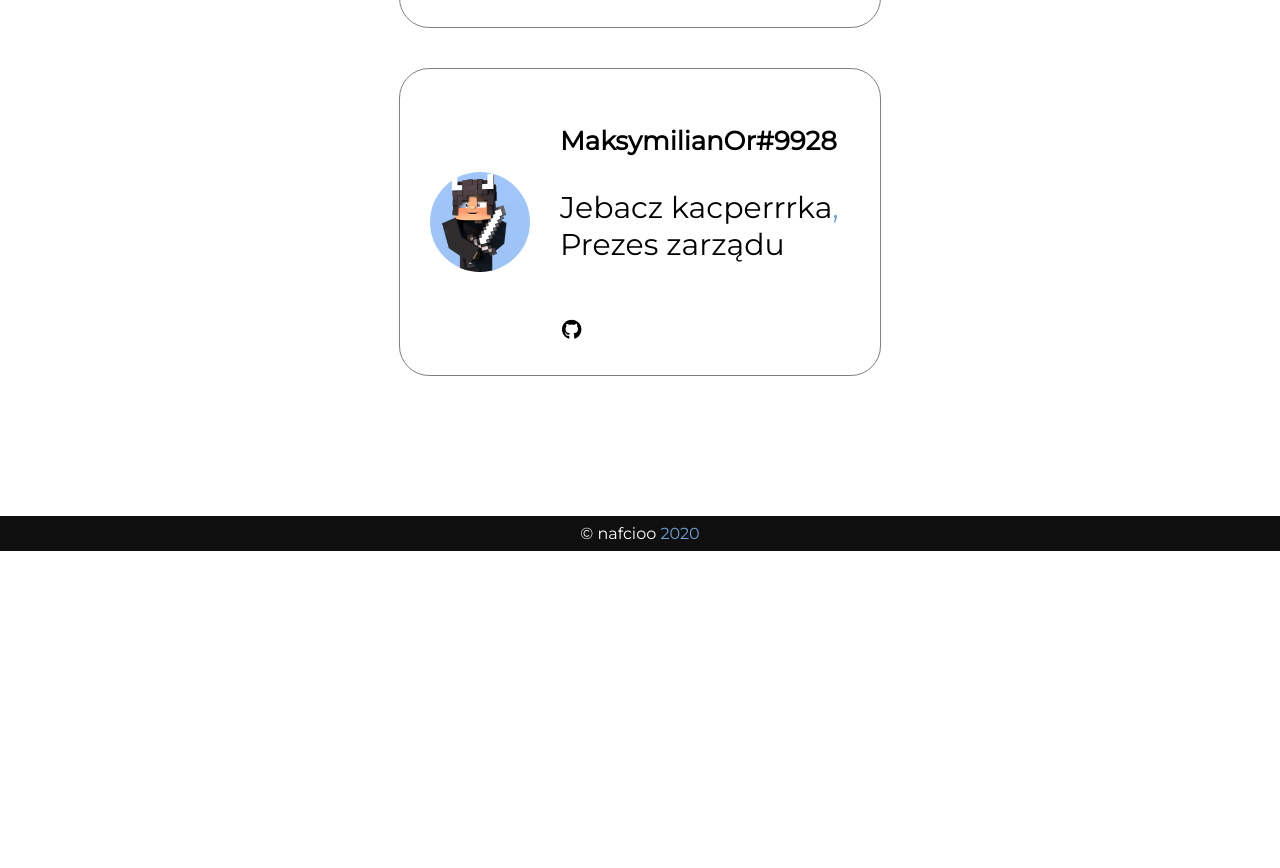
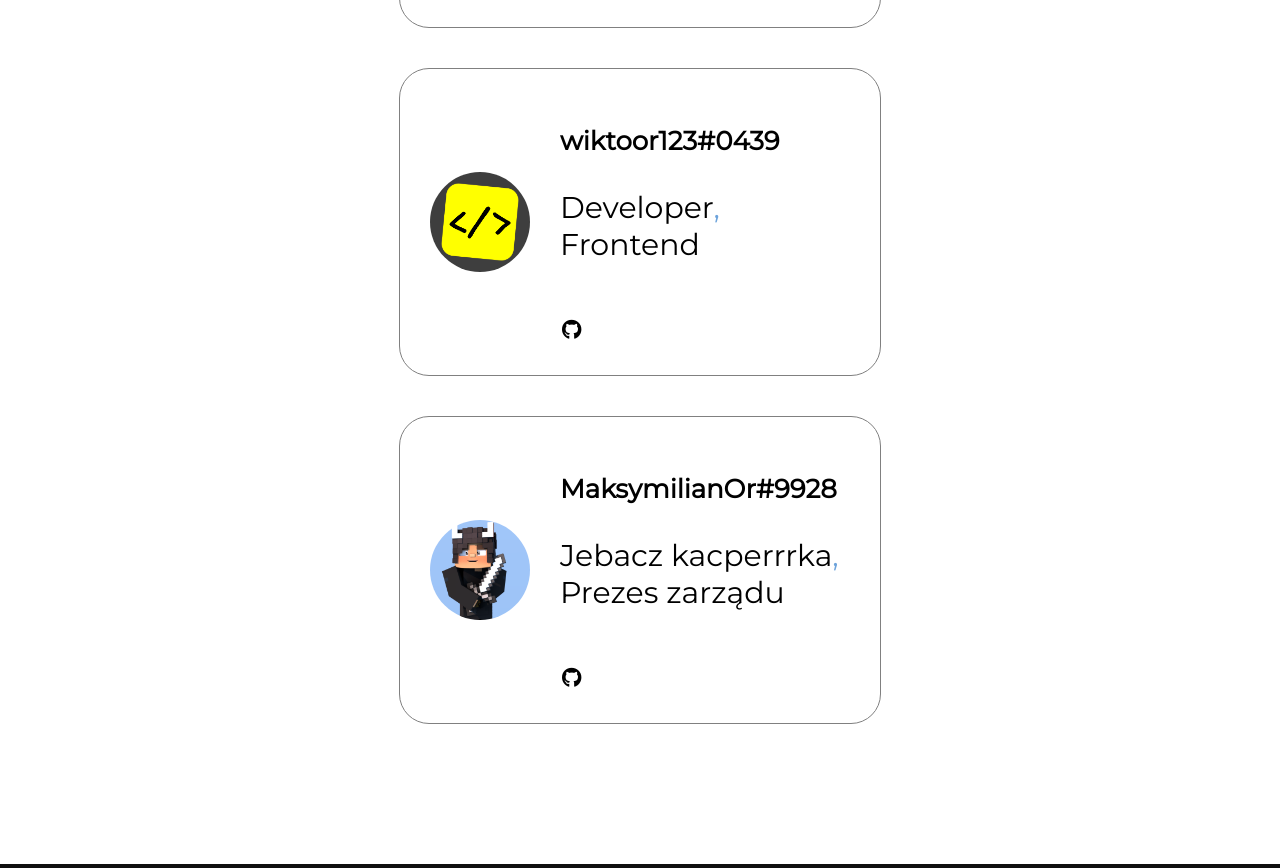
Before and after one commit to Alt-F4-Team/Alt-F4-Team, a plain HTML site: page index.html in a window 1280 px wide. Shown: the part 3389-4257 px from the top of the page. Before the commit the page ends 3940 px from the top, so only its background shows below. Drawn offline with nearby package versions, Linux system fonts and the light colour scheme.

Commit message:
Welcome, wiktoor123!
Signed-off-by: Naveq <naveq.yt@gmail.com>

```diff
--- a/index.html
+++ b/index.html
@@ -96,6 +96,16 @@
 									class="fab fa-github"></i></a>
                         </div>
                     </div>
+				</div>
+				<div class="box"><img src="./img/wiktoor123.png">
+                    <div class="boxUser">
+                        <h3>wiktoor123#0439</h3>
+                        <p>Developer<span class="blue">,</span><br />Frontend<br /><br /></p>
+                        <div class="media">
+                            <a href="https://github.com/wiktorm12" title="@wiktorm12" target="_blank" rel="noreferrer"><i
+									class="fab fa-github"></i></a>
+                        </div>
+                    </div>
                 </div>
                 <div class="box"><img src="./img/maksymilianor.png">
                     <div class="boxUser">
```
Also changed, not shown: img/wiktoor123.png (added).
